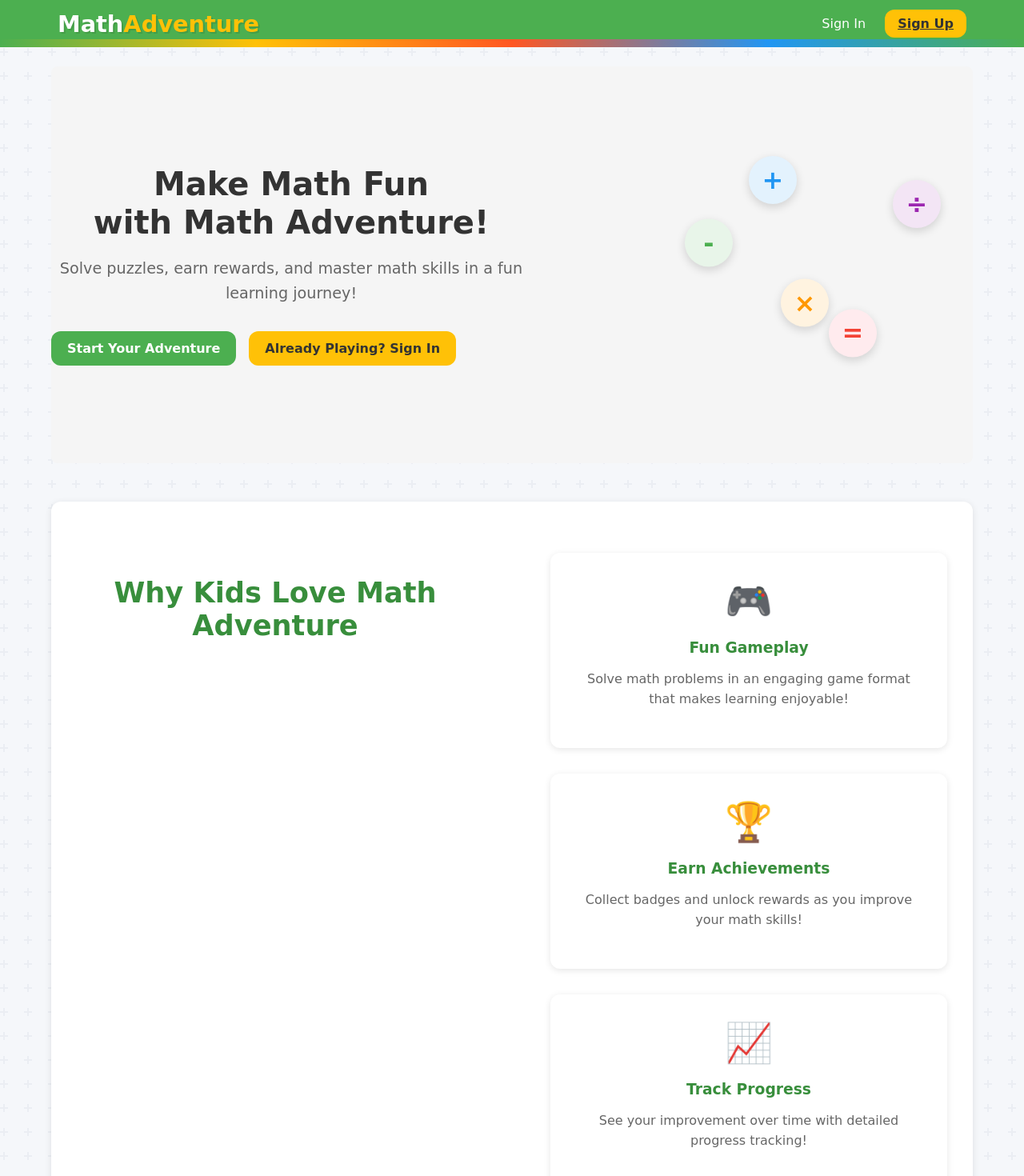
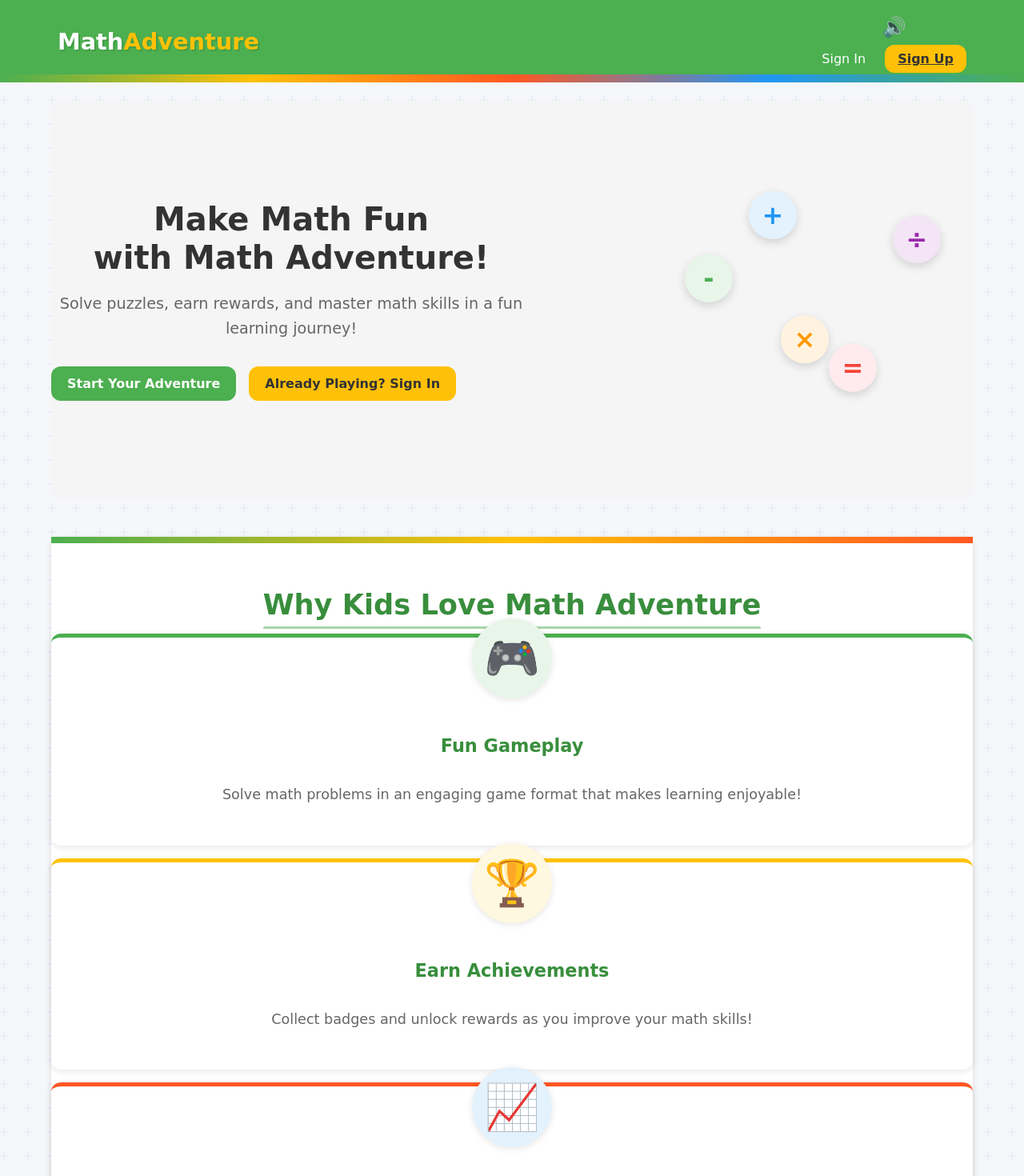
Before and after one commit to karimmenem/math_adventure_game, a React (Create React App) app in the folder client/: page / in a window 1280 px wide. Shown: the top 1470 px of the page at 80% size. Built offline with nearby package versions, Linux system fonts and the light colour scheme.

Commit message:
fixing the why do kids love math adventure section as it had some CSS issues

```diff
--- a/client/src/App.css
+++ b/client/src/App.css
@@ -198,9 +198,8 @@ button:disabled {
 }
 
 .features-section {
-  display: grid;
-  grid-template-columns: repeat(auto-fit, minmax(300px, 1fr));
-  gap: 2rem;
+  padding-top: 2rem; /* Reduced top padding */
+  position: relative;
 }
 
 .feature {
@@ -857,18 +856,19 @@ body {
 }
 
 .section-title {
-  text-align: center;
+  display: inline-block;
+  color: var(--primary-dark);
   font-size: 2.2rem;
-  margin-bottom: 3rem;
-  color: var(--primary-dark);
+  margin: 0;
+  position: relative;
 }
 
 .features-grid {
-  display: grid;
-  grid-template-columns: repeat(auto-fit, minmax(250px, 1fr));
-  gap: 2rem;
-  padding: 0 2rem;
-}
+  position: relative;
+  z-index: 1;
+  margin-top: 1rem; /* Adds a bit of space after the title */
+}
+
 
 .feature-card {
   text-align: center;
@@ -877,6 +877,10 @@ body {
   background-color: white;
   box-shadow: var(--shadow-sm);
   transition: all 0.3s;
+  border-top: 5px solid var(--primary-light);
+  display: flex;
+  flex-direction: column;
+  align-items: center;
 }
 
 .feature-card:hover {
@@ -885,18 +889,31 @@ body {
 }
 
 .feature-icon {
-  font-size: 3rem;
-  margin-bottom: 1rem;
+  font-size: 3.5rem;
+  margin-bottom: 1.5rem;
+  background-color: #f8f8f8;
+  width: 100px;
+  height: 100px;
+  border-radius: 50%;
+  display: flex;
+  align-items: center;
+  justify-content: center;
+  margin-top: -3.5rem;
+  box-shadow: var(--shadow-sm);
+  position: relative;
+  z-index: 1;
 }
 
 .feature-card h3 {
   color: var(--primary-dark);
   margin-bottom: 1rem;
+  font-size: 1.4rem;
 }
 
 .feature-card p {
   color: var(--text-medium);
   line-height: 1.6;
+  font-size: 1.1rem;
 }
 
 .cta-section {
@@ -982,7 +999,15 @@ body {
   }
 
   .section-title {
-    font-size: 1.8rem;
+    text-align: center;
+    font-size: 2.2rem;
+    margin-bottom: 3rem;
+    color: var(--primary-dark);
+    width: 100%;
+    display: block;
+    margin-left: auto;
+    margin-right: auto;
+    position: static; /* Remove any positioning */
   }
 
   .cta-section h2 {
@@ -1620,3 +1645,94 @@ body {
   from { transform: scale(1); }
   to { transform: scale(1.05); }
 }
+
+.sound-toggle-btn {
+  background: none;
+  border: none;
+  cursor: pointer;
+  font-size: 1.5rem;
+  padding: 0.5rem;
+  display: flex;
+  align-items: center;
+  justify-content: center;
+  opacity: 0.8;
+  transition: all 0.3s;
+}
+
+.sound-toggle-btn:hover {
+  opacity: 1;
+  transform: scale(1.1);
+}
+
+.features-section::before {
+  content: "";
+  position: absolute;
+  top: 0;
+  left: 0;
+  width: 100%;
+  height: 8px;
+  background: linear-gradient(90deg, var(--primary-color), var(--secondary-color), var(--accent-color));
+}
+
+.section-title::after {
+  content: "";
+  position: absolute;
+  bottom: -10px;
+  left: 0;
+  width: 100%;
+  height: 3px;
+  background-color: var(--primary-light);
+  border-radius: 3px;
+}
+
+.feature-card:nth-child(1) {
+  border-top-color: var(--primary-color);
+}
+
+.feature-card:nth-child(2) {
+  border-top-color: var(--secondary-color);
+}
+
+.feature-card:nth-child(3) {
+  border-top-color: var(--accent-color);
+}
+
+.feature-card:nth-child(4) {
+  border-top-color: var(--success-color);
+}
+
+.feature-card:nth-child(1) .feature-icon {
+  background-color: #E8F5E9;
+}
+
+.feature-card:nth-child(2) .feature-icon {
+  background-color: #FFF8E1;
+}
+
+.feature-card:nth-child(3) .feature-icon {
+  background-color: #E3F2FD;
+}
+
+.feature-card:nth-child(4) .feature-icon {
+  background-color: #FBE9E7;
+}
+
+.features-section .container {
+  width: 100%;
+  max-width: 1200px;
+  margin: 0 auto;
+  padding: 0 15px;
+}
+
+.title-container {
+  width: 100%;
+  text-align: center;
+  margin-bottom: 6rem; /* Significantly increased to make room for content below */
+  padding-top: 2rem;
+  position: relative;
+  z-index: 2;
+}
+
+.feature-card {
+  margin-top: 1rem;
+}
--- a/client/src/App.js
+++ b/client/src/App.js
@@ -1,4 +1,4 @@
-import React from "react";
+import React, { useEffect } from "react";
 import {
   BrowserRouter as Router,
   Routes,
@@ -13,6 +13,7 @@ import Dashboard from "./pages/Dashboard";
 import Home from "./pages/Home";
 import Game from "./pages/Game";
 import Achievements from "./pages/Achievements";
+import soundService from "./services/soundService";
 import "./App.css";
 
 // Protected Route component
@@ -22,6 +23,11 @@ const ProtectedRoute = ({ children }) => {
 };
 
 function App() {
+  useEffect(() => {
+    // Preload all sounds when app loads
+    soundService.preloadSounds();
+  }, []);
+
   return (
     <AuthProvider>
       <Router>
--- a/client/src/components/common/Header.js
+++ b/client/src/components/common/Header.js
@@ -1,6 +1,7 @@
 import React, { useContext } from 'react';
 import { Link, useNavigate } from 'react-router-dom';
 import { AuthContext } from '../../context/AuthContext';
+import SoundToggle from './SoundToggle';
 
 const Header = () => {
   const { isAuthenticated, logout } = useContext(AuthContext);
@@ -21,6 +22,9 @@ const Header = () => {
           </h1>
         </div>
 
+        <div className="nav-container">
+          <SoundToggle />
+
           {isAuthenticated ? (
             <nav className="nav-menu">
               <Link to="/dashboard" className="nav-link">Dashboard</Link>
@@ -34,6 +38,7 @@ const Header = () => {
             </nav>
           )}
         </div>
+      </div>
       <div className="header-decoration"></div>
     </header>
   );
--- /dev/null
+++ b/client/src/components/common/SoundToggle.js
@@ -0,0 +1,24 @@
+import React, { useState } from 'react';
+import soundService from '../../services/soundService';
+
+const SoundToggle = () => {
+  const [soundOn, setSoundOn] = useState(soundService.isSoundEnabled());
+
+  const toggleSound = () => {
+    const isEnabled = soundService.toggleSound();
+    setSoundOn(isEnabled);
+    soundService.play('click');
+  };
+
+  return (
+    <button
+      className="sound-toggle-btn"
+      onClick={toggleSound}
+      aria-label={soundOn ? "Mute sounds" : "Enable sounds"}
+    >
+      {soundOn ? '🔊' : '🔇'}
+    </button>
+  );
+};
+
+export default SoundToggle;
--- a/client/src/pages/Achievements.js
+++ b/client/src/pages/Achievements.js
@@ -1,5 +1,6 @@
 import React, { useState, useEffect } from 'react';
 import { Link } from 'react-router-dom';
+import soundService from '../services/soundService';
 
 const Achievements = () => {
   const [userAchievements, setUserAchievements] = useState([]);
@@ -81,11 +82,15 @@ const Achievements = () => {
     return '🏅'; // Default fallback
   };
 
+  const handleBackClick = () => {
+    soundService.play('click');
+  };
+
   return (
     <div className="achievements-container">
       <header className="achievements-header">
         <h1>My Achievements</h1>
-        <Link to="/dashboard" className="back-btn">
+        <Link to="/dashboard" className="back-btn" onClick={handleBackClick}>
           Back to Dashboard
         </Link>
       </header>
--- a/client/src/pages/Dashboard.js
+++ b/client/src/pages/Dashboard.js
@@ -1,54 +1,68 @@
-import React, { useContext, useEffect, useState } from "react";
-import { Link } from "react-router-dom";
-import { AuthContext } from "../context/AuthContext";
+import React, { useContext, useEffect, useState } from 'react';
+import { Link } from 'react-router-dom';
+import { AuthContext } from '../context/AuthContext';
+import soundService from '../services/soundService';
 
 const Dashboard = () => {
   const { user, logout } = useContext(AuthContext);
   const [userProgress, setUserProgress] = useState(null);
   const [loading, setLoading] = useState(true);
-  const [error, setError] = useState("");
+  const [error, setError] = useState('');
 
   useEffect(() => {
     const fetchUserProgress = async () => {
       try {
-        const token = localStorage.getItem("token");
+        const token = localStorage.getItem('token');
         if (!token) {
-          setError("Authentication token not found");
+          setError('Authentication token not found');
           setLoading(false);
           return;
         }
 
-        const response = await fetch(
-          "http://localhost:5000/api/users/progress",
-          {
-            headers: {
-              Authorization: `Bearer ${token}`,
-            },
+        const response = await fetch('http://localhost:5000/api/users/progress', {
+          headers: {
+            'Authorization': `Bearer ${token}`
           }
-        );
+        });
 
         if (!response.ok) {
-          throw new Error("Failed to fetch user progress");
+          throw new Error('Failed to fetch user progress');
         }
 
         const data = await response.json();
         setUserProgress(data);
         setLoading(false);
       } catch (error) {
-        console.error("Error fetching user progress:", error);
-        setError("Failed to load your progress. Please try again later.");
+        console.error('Error fetching user progress:', error);
+        setError('Failed to load your progress. Please try again later.');
         setLoading(false);
       }
     };
 
     fetchUserProgress();
+
+    // Preload sounds when dashboard loads
+    soundService.preloadSounds();
   }, []);
+
+  const handleLogout = () => {
+    soundService.play('click');
+    logout();
+  };
+
+  const handleStartGame = () => {
+    soundService.play('click');
+  };
+
+  const handleViewAchievements = () => {
+    soundService.play('click');
+  };
 
   return (
     <div className="dashboard-container">
       <header className="dashboard-header">
         <h1>Welcome, {user?.username}!</h1>
-        <button onClick={logout} className="logout-btn">
+        <button onClick={handleLogout} className="logout-btn">
           Logout
         </button>
       </header>
@@ -78,10 +92,10 @@ const Dashboard = () => {
             </div>
 
             <div className="action-buttons">
-              <Link to="/game" className="start-game-btn">
+              <Link to="/game" className="start-game-btn" onClick={handleStartGame}>
                 Start New Game
               </Link>
-              <Link to="/achievements" className="view-achievements-btn">
+              <Link to="/achievements" className="view-achievements-btn" onClick={handleViewAchievements}>
                 View Achievements
               </Link>
             </div>
--- a/client/src/pages/Game.js
+++ b/client/src/pages/Game.js
@@ -1,12 +1,13 @@
 import React, { useState, useEffect, useContext } from 'react';
 import { useNavigate } from 'react-router-dom';
 import { AuthContext } from '../context/AuthContext';
+import soundService from '../services/soundService';
 
 const Game = () => {
   const { user } = useContext(AuthContext);
   const navigate = useNavigate();
 
-  // Add level information state
+  // State variables
   const [newAchievements, setNewAchievements] = useState([]);
   const [showAchievementNotification, setShowAchievementNotification] = useState(false);
   const [levelInfo, setLevelInfo] = useState(null);
@@ -59,6 +60,9 @@ const Game = () => {
         setProblems(problemsData.problems);
         setLevelInfo(problemsData.levelInfo);
         setLoading(false);
+
+        // Play game start sound
+        soundService.play('gameStart');
       } catch (error) {
         console.error('Game initialization error:', error);
         setError('Failed to start the game. Please try again.');
@@ -70,6 +74,7 @@ const Game = () => {
   }, []);
 
   const handleAnswerSelect = (answer) => {
+    soundService.play('click');
     setSelectedAnswer(answer);
   };
 
@@ -96,6 +101,7 @@ const Game = () => {
       const data = await response.json();
       setSummary(data.summary);
       setGameOver(true);
+      soundService.play('gameEnd');
       checkAchievements();
     } catch (error) {
       console.error('End game error:', error);
@@ -125,6 +131,7 @@ const Game = () => {
       if (data.hasNewAchievements) {
         setNewAchievements(data.newAchievements);
         setShowAchievementNotification(true);
+        soundService.play('achievement');
 
         // Hide notification after 5 seconds
         setTimeout(() => {
@@ -163,9 +170,17 @@ const Game = () => {
       const data = await response.json();
       setResult(data);
 
+      // Play appropriate sound based on whether answer is correct
+      if (data.correct) {
+        soundService.play('correct');
+      } else {
+        soundService.play('incorrect');
+      }
+
       // Show level up animation if user leveled up
       if (data.leveledUp) {
         setLevelUpAnimation(true);
+        soundService.play('levelUp');
         setTimeout(() => {
           setLevelUpAnimation(false);
         }, 3000);
@@ -189,6 +204,7 @@ const Game = () => {
   };
 
   const returnToDashboard = () => {
+    soundService.play('click');
     navigate('/dashboard');
   };
 
```
Also changed, not shown: client/src/pages/Home.js (+32 -12 lines). Lines whose indentation alone changed are shown as unchanged.
